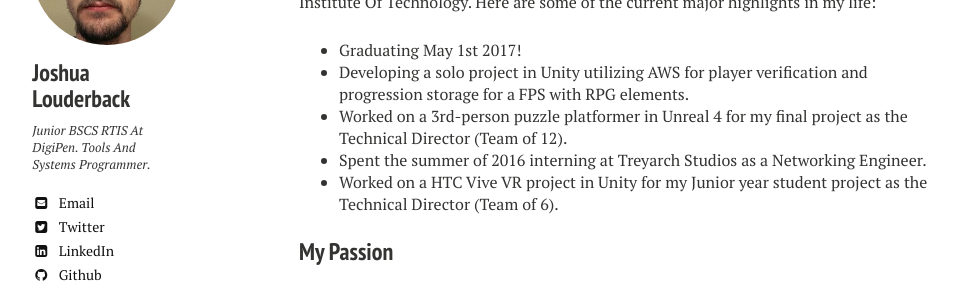
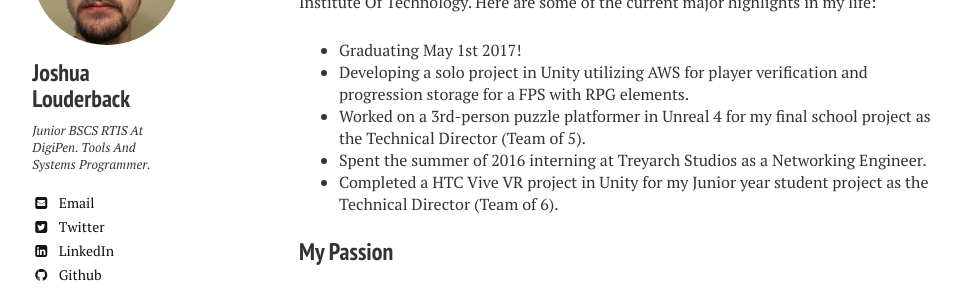
Before and after one commit to joshualouderback/joshualouderback.github.io, a Jekyll site: the page built from index.md, in a window 1280 px wide. Shown: the part 221-515 px from the top of the page, without its empty margins (21-991 px from the left). Built offline with Jekyll 4.4.1, drawn with Linux system fonts in a browser that asks for light colours; nearby versions of some CDN libraries.

Commit message:
Cleaned up bio

```diff
--- a/index.md
+++ b/index.md
@@ -9,11 +9,9 @@ Hello there! My name is Joshua Louderback and currently I am enrolled in the _Ba
 
 * Graduating May 1st 2017!
 * Developing a solo project in Unity utilizing AWS for player verification and progression storage for a FPS with RPG elements.
-* Worked on a 3rd-person puzzle platformer in Unreal 4 for my final project as the Technical Director (Team of 12).
+* Worked on a 3rd-person puzzle platformer in Unreal 4 for my final school project as the Technical Director (Team of 5).
 * Spent the summer of 2016 interning at Treyarch Studios as a Networking Engineer.
-* Worked on a HTC Vive VR project in Unity for my Junior year student project as the Technical Director (Team of 6).
-
-
+* Completed a HTC Vive VR project in Unity for my Junior year student project as the Technical Director (Team of 6).
 
 ### My Passion ###
 
```
